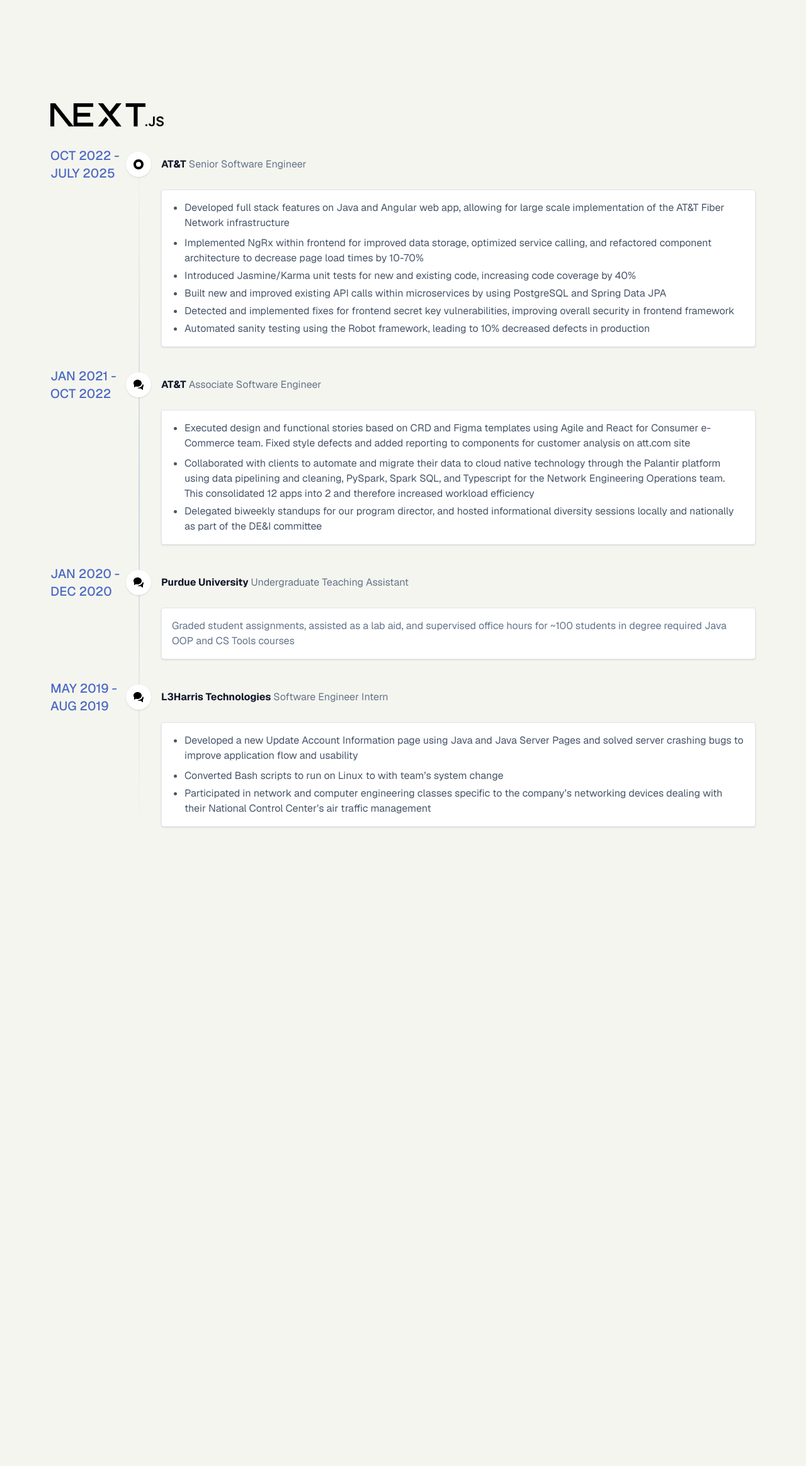
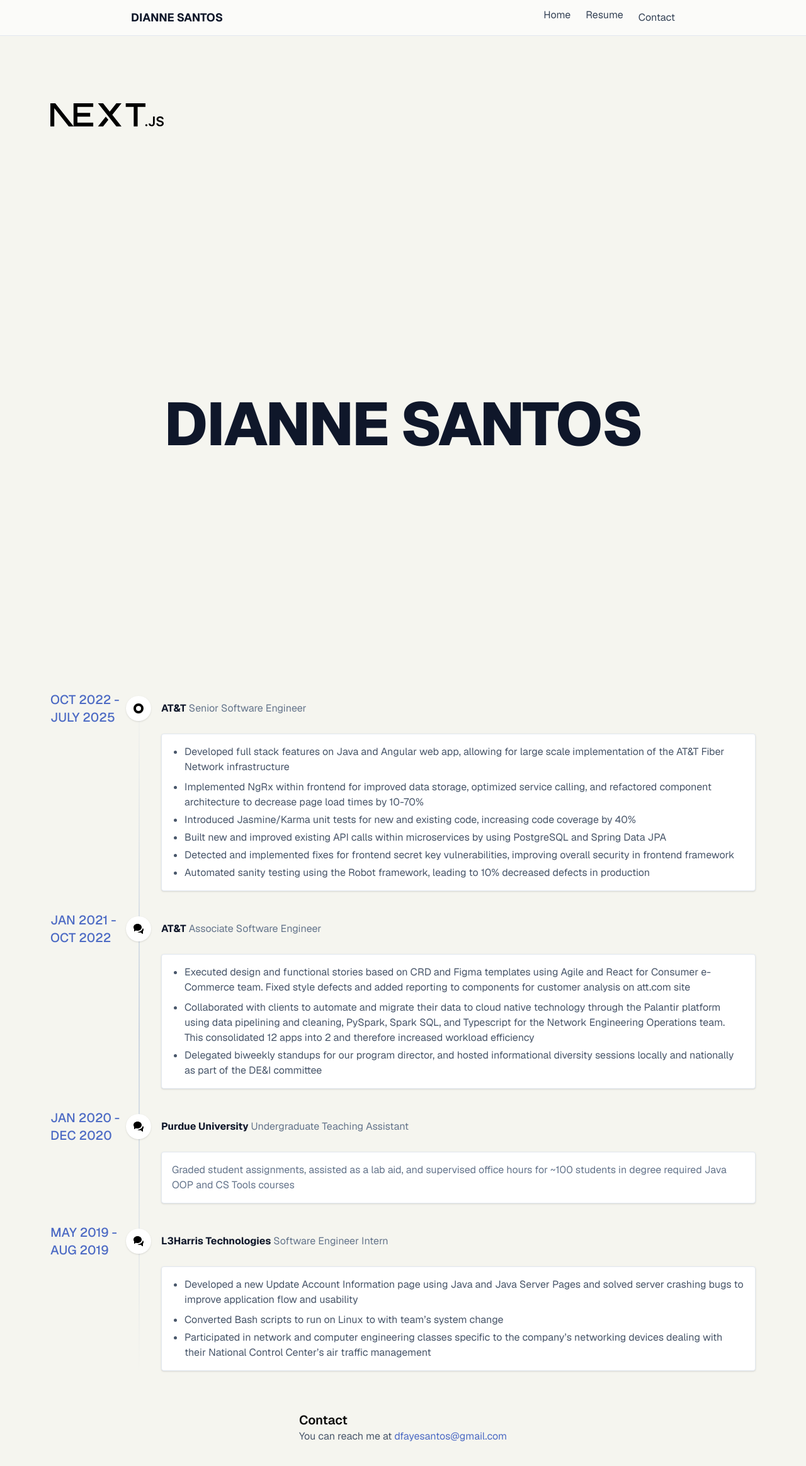
Before and after one commit to dfayesantos/my-portfolio, a Next.js app: page / in a window 1280 px wide. Shown: the top 2328 px of the page at 63% size. Before the commit the page ends 1477 px from the top, so only its background shows below. Built offline with nearby package versions, Linux system fonts and the light colour scheme.

Commit message:
Added Nav, Home, Resume foundational components, and contact section

```diff
--- /dev/null
+++ b/app/components/Home.tsx
@@ -0,0 +1,10 @@
+import React from 'react';
+
+export default function Home() {
+  return (
+    // add top padding to account for fixed nav
+    <section id="home" className="min-h-screen pt-20 flex items-center justify-center">
+      <h1 className="text-6xl md:text-8xl font-extrabold tracking-tight text-slate-900">DIANNE SANTOS</h1>
+    </section>
+  );
+}
--- /dev/null
+++ b/app/components/Nav.tsx
@@ -0,0 +1,20 @@
+import React from 'react';
+
+export default function Nav() {
+  return (
+    <header className="fixed top-0 left-0 w-full z-50">
+      <div className="backdrop-blur-sm bg-white/60 dark:bg-black/60 border-b border-slate-200">
+        <div className="max-w-4xl mx-auto px-4 py-3 flex items-center justify-between">
+          <div className="text-lg font-bold text-slate-900">DIANNE SANTOS</div>
+          <nav>
+            <ul className="flex gap-6 items-center text-slate-700">
+              <li><a href="#home" className="hover:text-slate-900">Home</a></li>
+              <li><a href="#resume" className="hover:text-slate-900">Resume</a></li>
+              <li><a href="#contact" className="hover:text-slate-900">Contact</a></li>
+            </ul>
+          </nav>
+        </div>
+      </div>
+    </header>
+  );
+}
--- a/app/globals.css
+++ b/app/globals.css
@@ -18,6 +18,10 @@
 body {
   max-width: 100vw;
   overflow-x: hidden;
+}
+
+html {
+  scroll-behavior: smooth;
 }
 
 body {
--- a/app/page.tsx
+++ b/app/page.tsx
@@ -4,10 +4,12 @@
 import TimelineItem from './components/TimelineItem';
 import timeline from './data/timeline.json';
 import Resume from './components/Resume';
+import Home from './components/Home';
+import Nav from './components/Nav';
 import UnderConstruction from './components/UnderConstruction';
 
 
-export default function Home() {
+export default function Portfolio() {
   const showUnderConstruction = false;
   return (
     <>{showUnderConstruction ? <UnderConstruction /> :
@@ -25,7 +27,15 @@
           height={38}
           priority
         />
-        <Resume timeline={timeline} />
+  <Nav />
+  <Home />
+        <section id="resume" className="mt-8">
+          <Resume timeline={timeline} />
+        </section>
+        <section id="contact" className="mt-8 max-w-4xl mx-auto px-4">
+          <h2 className="text-xl font-semibold">Contact</h2>
+          <p className="text-slate-600">You can reach me at <a href="mailto:dfayesantos@gmail.com" className="text-[#4C6AC4]">dfayesantos@gmail.com</a></p>
+        </section>
       </main>
 
     </div>
```
